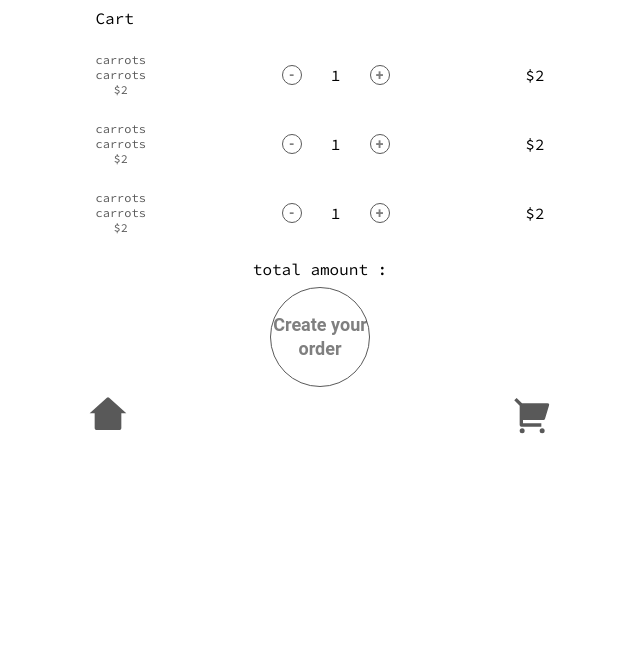
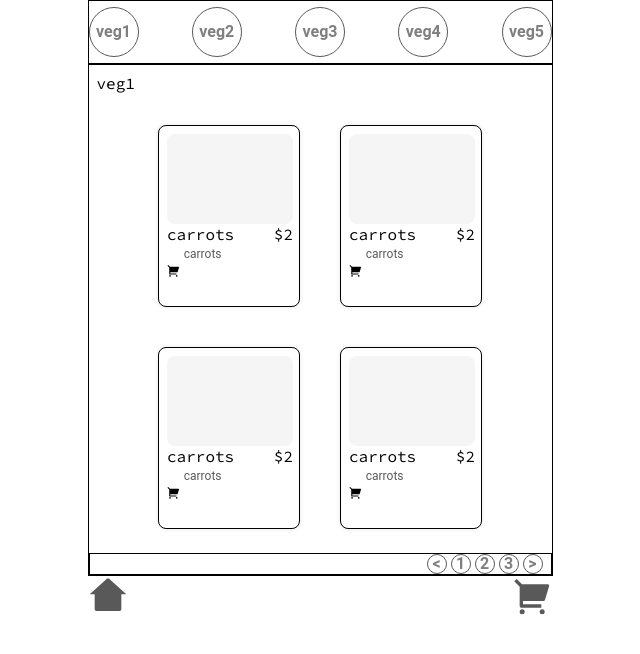
Before and after one commit to CarlosJuarezXYZ/Catalogo-de-verduras-, a React (Create React App) app: page / in a window 1280 px wide. Shown: the top 654 px of the page, without its empty margins (320-960 px from the left). Built offline with nearby package versions, Linux system fonts and the light colour scheme.

Commit message:
router created to each view

```diff
--- a/src/App.js
+++ b/src/App.js
@@ -1,5 +1,6 @@
 import { Global, css } from "@emotion/react";
 import './App.css';
+import { BrowserRouter as Router, Route, Switch } from "react-router-dom";
 import ButtonGenerals from './components/Button';
 import Card from "./components/Card";
 import All from "./pages/All";
@@ -7,6 +8,8 @@ import Body from "./pages/All/Body";
 import Footer from "./pages/All/Footer";
 import Header from "./pages/All/Header";
 import Cart from "./pages/Cart";
+import Succes from "./pages/Succes";
+
 
 function App() {
   return (
@@ -28,8 +31,13 @@ function App() {
         }
         `}
       />
-     {/*<All/>*/}
-     <Cart/>
+        <Router>
+          <Switch>
+            <Route path="/succes" component={Succes}/>
+            <Route path="/cart" component={Cart}/>
+            <Route path = "/" component={All}/>
+          </Switch>
+        </Router>
     </div>
   );
 }
--- a/src/components/Icon.js
+++ b/src/components/Icon.js
@@ -2,10 +2,12 @@
 
  import { css } from "@emotion/react";
  import {RiHome2Fill,RiShoppingCart2Fill} from "react-icons/ri";
+ import { BiCheckCircle } from "react-icons/bi";
 
  const iconSet = {
      home: RiHome2Fill,
-     shopping: RiShoppingCart2Fill
+     shopping: RiShoppingCart2Fill,
+     check:BiCheckCircle
  };
 
  function Icon({type,fill,size}){
--- a/src/pages/Succes.js
+++ b/src/pages/Succes.js
@@ -1,11 +1,28 @@
+import Icon from "../components/Icon"
+import styled from "@emotion/styled";
+
 const SuccesContainer = styled.div`
 display:flex;
+flex-direction:column;
 justify-content:center;
 align-items:center;
+height:100vh;
+& p {
+font-family: Roboto;
+font-style: normal;
+font-weight: normal;
+font-size: 30px;
+line-height: 38px;
+}
 `
 
 function Succes(){
     return(
-
+        <SuccesContainer>
+            <Icon type="check" fill="green" size="70"></Icon>
+            <p>your order has been submit</p>
+        </SuccesContainer>
     )
 }
+
+export default Succes;
```
